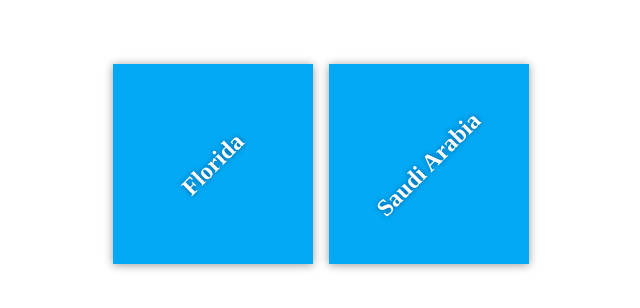
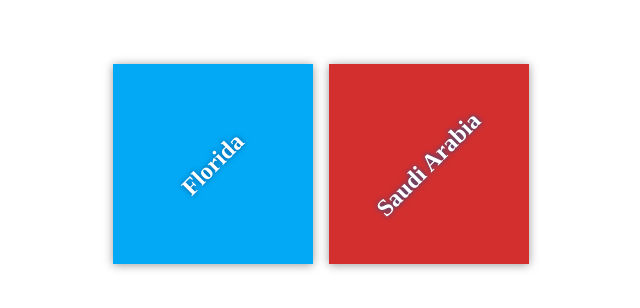
Before and after one commit to Alqahybi-512/my-travel-plans1, a plain HTML site: page index.html in a window 1280 px wide. Shown: the part 236-544 px from the top of the page, without its empty margins (319-959 px from the left). Drawn offline with Linux system fonts and the light colour scheme.

Commit message:
Style destinations

```diff
--- a/css/app.css
+++ b/css/app.css
@@ -50,6 +50,6 @@ h2 {
     background-color: #03a9f4;
 }
 
-#paris {
+#Saudi_Arabia {
     background-color: #d32f2f;
 }
--- a/index.html
+++ b/index.html
@@ -14,7 +14,7 @@
                 <h2>Florida</h2>
             </div>
 
-            <div class="destination" id="Saudi Arabia">
+            <div class="destination" id="Saudi_Arabia">
                 <h2>Saudi Arabia</h2>
             </div>
         </div>
```
